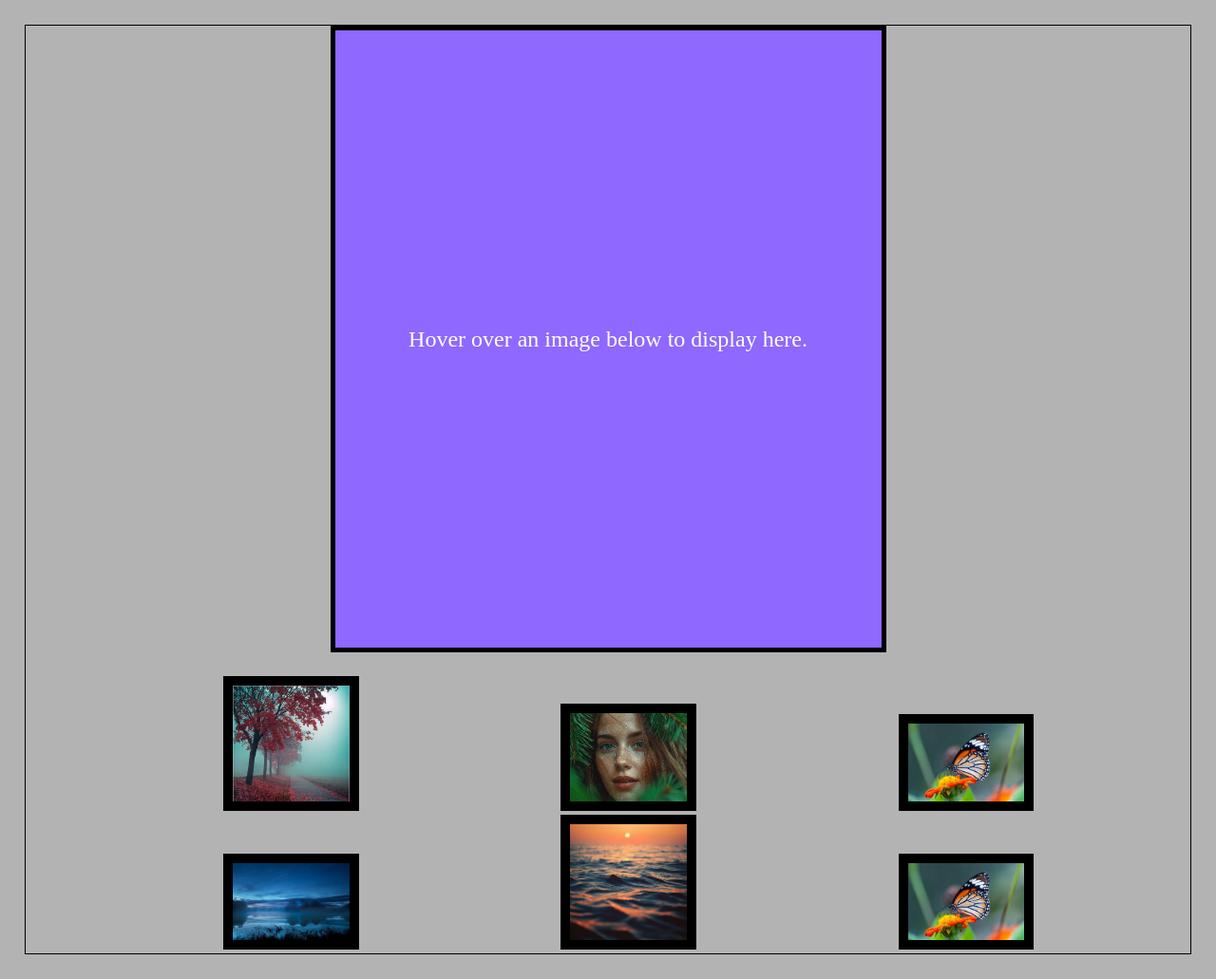
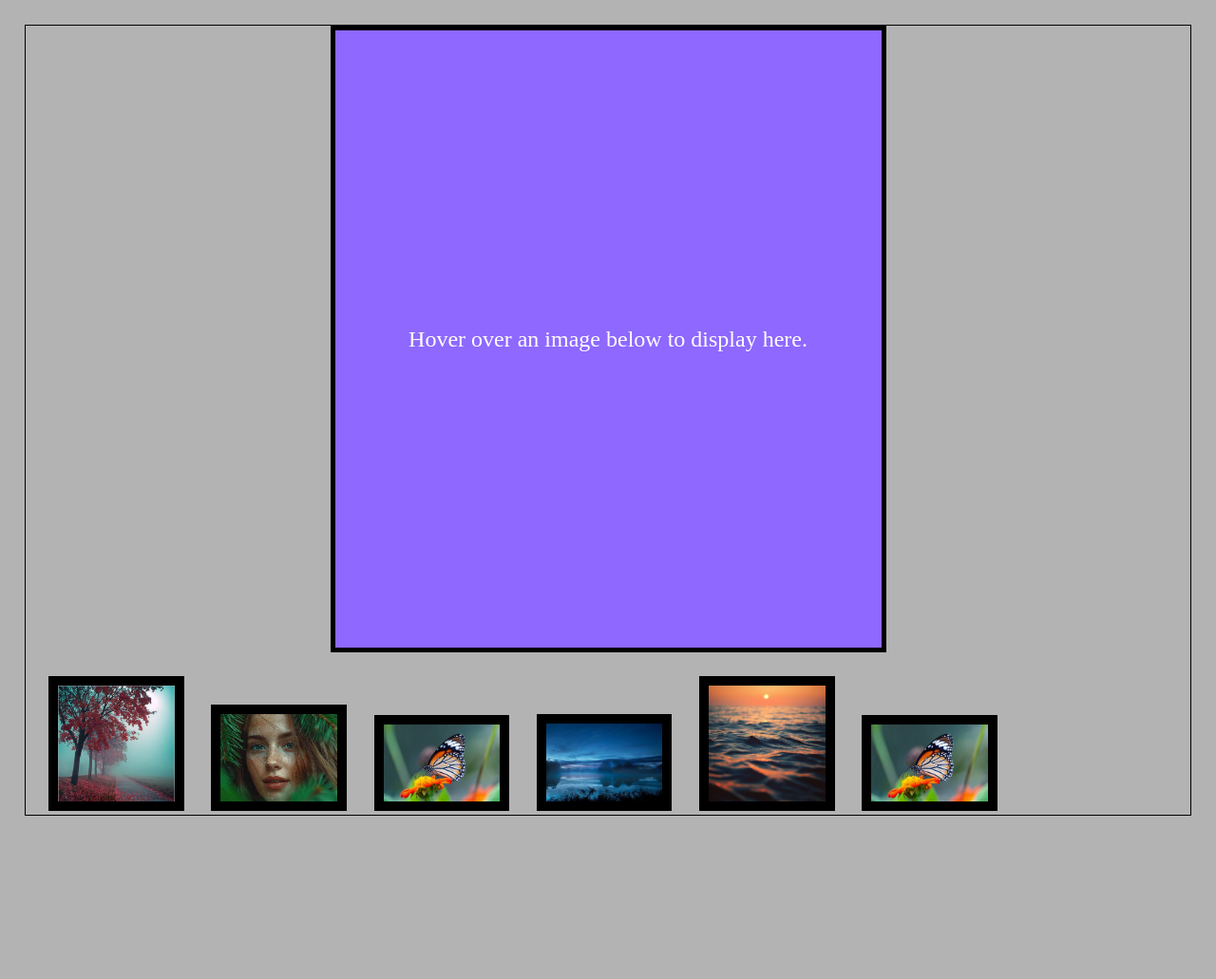
Before and after one commit to Amiineee-gold/photo-gallery, a plain HTML site: page index.html in a window 1280 px wide. Shown: the whole page at 95% size. After the commit the page ends 885 px from the top, so only its background shows below. Drawn offline with Linux system fonts and the light colour scheme.

Commit message:
Adjust margin-left for preview class in gallery.css

```diff
--- a/css/gallery.css
+++ b/css/gallery.css
@@ -20,7 +20,7 @@ body{
 }
 .preview{
     width:10%;
-    margin-left:17%;
+    margin-left:2%;
     border: 10px solid black;
 }
 img{
```
